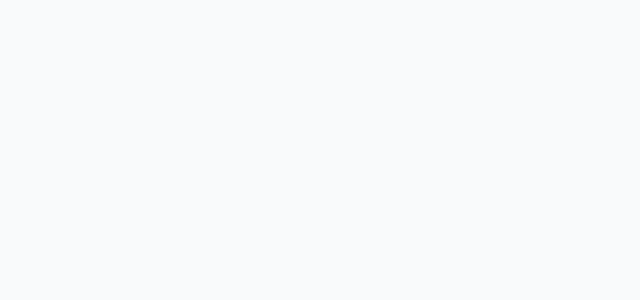
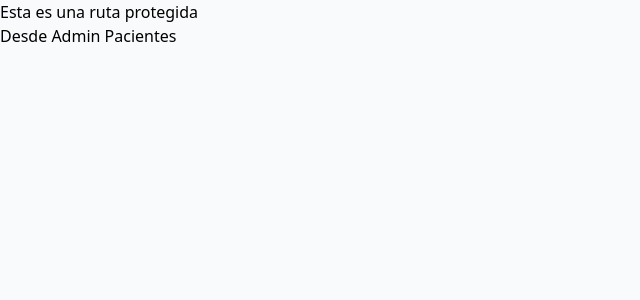
Before and after one commit to Racknar0/APV-Full-Stack-NodeJS, a React (Vite) app in the folder frontend/: page /admin in a window 1280 px wide. Before the commit this address had no page. Shown: the top 300 px of the page, without its empty margins (0-640 px from the left). Built offline with nearby package versions, Linux system fonts and the light colour scheme.

Commit message:
Create Routing Protected Routes

```diff
--- a/frontend/src/App.jsx
+++ b/frontend/src/App.jsx
@@ -1,10 +1,15 @@
 import { BrowserRouter, Routes, Route } from 'react-router-dom';
 import AuthLayout from './layout/AuthLayout';
+import RutaProtegida from './layout/RutaProtegida';
+
 import Login from './paginas/Login';
 import Registrar from './paginas/Registrar';
 import OlvidePassword from './paginas/OlvidePassword';
 import ConfirmarCuenta from './paginas/ConfirmarCuenta';
 import NuevoPassword from './paginas/NuevoPassword';
+import AdministrarPacientes from './paginas/AdministrarPacientes';
+
+
 import { AuthProvider } from './context/AuthProvider'
 
 function App() {
@@ -14,6 +19,7 @@
   <BrowserRouter>
       <AuthProvider>
         <Routes>
+
           <Route path='/' element={ <AuthLayout /> }>
                 <Route index element = { <Login /> } />
                 <Route path='registrar' element={ <Registrar /> } />
@@ -21,6 +27,12 @@
                 <Route path='olvide-password/:token' element={ <NuevoPassword /> } />
                 <Route path='confirmar/:id' element={ <ConfirmarCuenta /> } />
           </Route>
+
+          <Route path='/admin' element={ <RutaProtegida />}>
+              <Route index element = { <AdministrarPacientes /> } />
+
+          </Route>
+
         </Routes>
       </AuthProvider>
   </BrowserRouter>
--- /dev/null
+++ b/frontend/src/layout/RutaProtegida.jsx
@@ -0,0 +1,17 @@
+import { Outlet } from 'react-router-dom'
+
+
+const RutaProtegida = () => {
+  return (
+
+    <>
+
+        <h1>Esta es una ruta protegida</h1>
+
+        <Outlet />
+
+    </>
+  )
+}
+
+export default RutaProtegida
--- /dev/null
+++ b/frontend/src/paginas/AdministrarPacientes.jsx
@@ -0,0 +1,8 @@
+
+const AdministrarPacientes = () => {
+  return (
+    <h1>Desde Admin Pacientes</h1>
+  )
+}
+
+export default AdministrarPacientes
```
